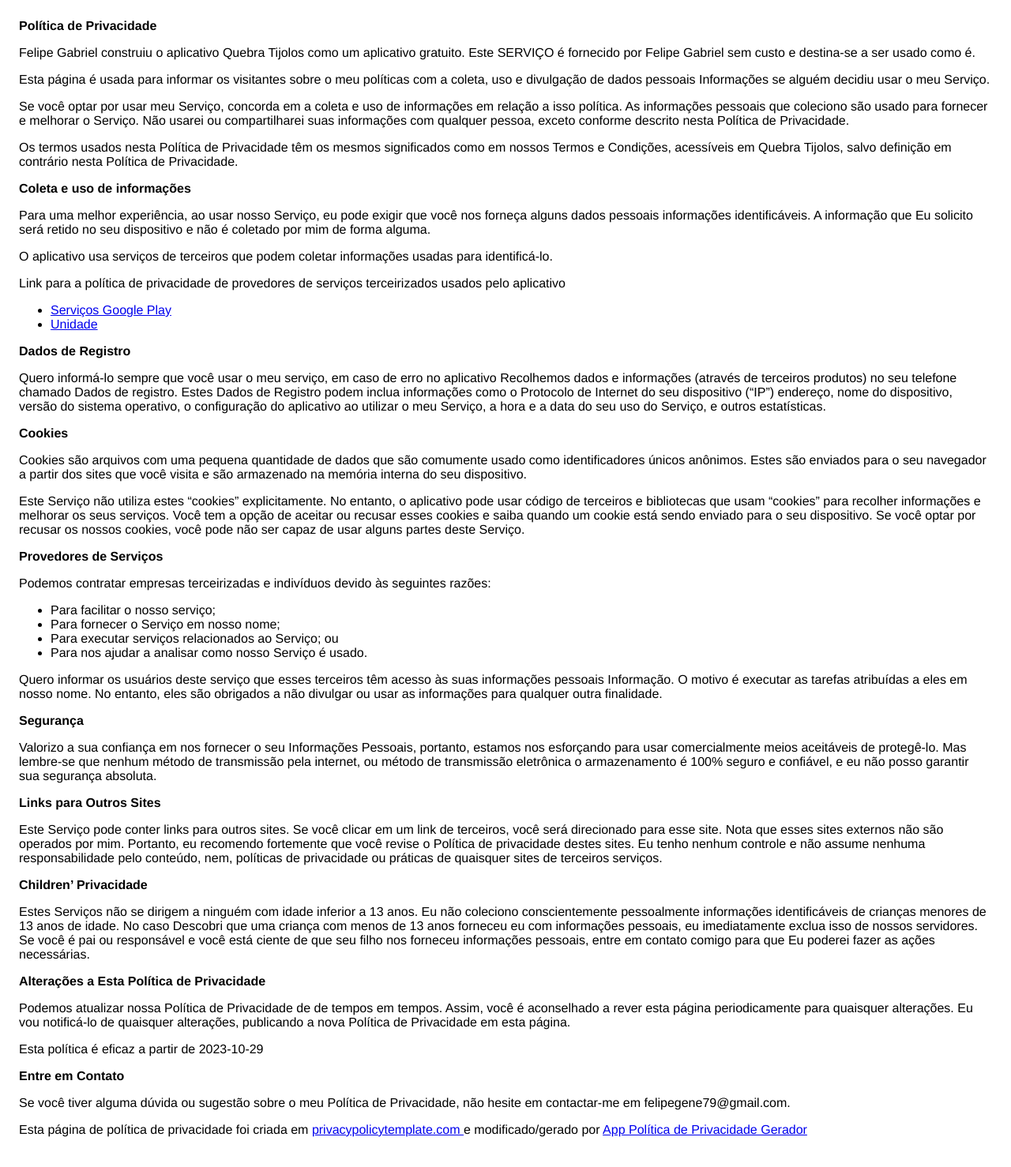
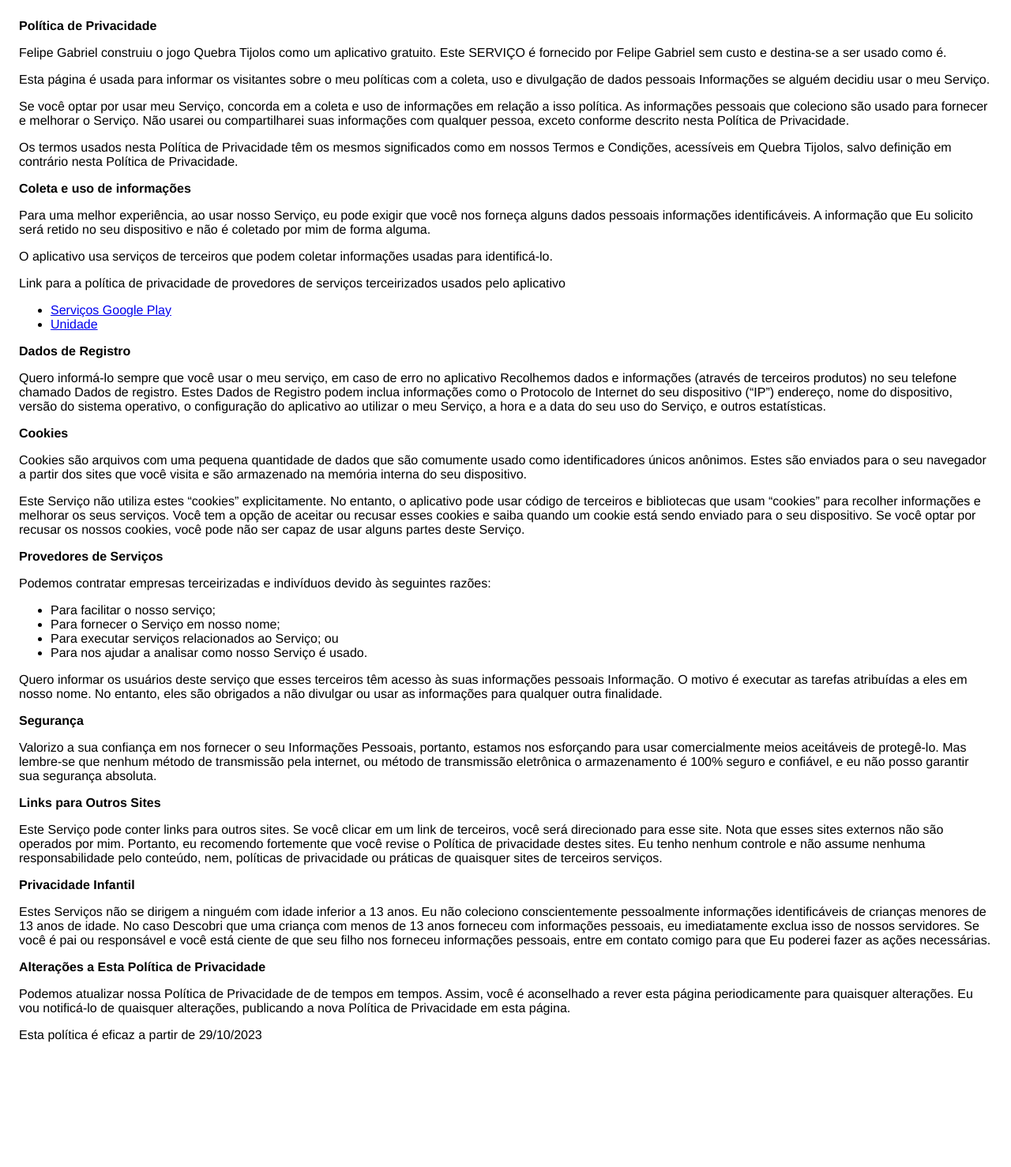
Before and after one commit to Proter03/proter03.github.io, a plain HTML site: page index.html in a window 1280 px wide. Shown: the whole page at 79% size. After the commit the page ends 1360 px from the top, so only its background shows below. Drawn offline with Linux system fonts and the light colour scheme.

Commit message:
Update index.html

```diff
--- a/index.html
+++ b/index.html
@@ -1,43 +1,116 @@
 <!DOCTYPE html>
-    <html>
+<html lang="pt-br">
+
 <head>
     <meta charset='utf-8'>
     <meta name='viewport' content='width=device-width'>
-      <title><font style="vertical-align: inherit;"><font style="vertical-align: inherit;">Política de Privacidade</font></font></title>
-      <style> body { font-family: 'Helvetica Neue', Helvetica, Arial, sans-serif; padding:1em; } </style>
+    <title>Política de Privacidade</title>
+    <style>
+        body {
+            font-family: 'Helvetica Neue', Helvetica, Arial, sans-serif;
+            padding: 1em;
+        }
+    </style>
 </head>
+
 <body>
-    <strong><font style="vertical-align: inherit;"><font style="vertical-align: inherit;">Política de Privacidade</font></font></strong> <p><font style="vertical-align: inherit;"><font style="vertical-align: inherit;">
-                  Felipe Gabriel construiu o aplicativo Quebra Tijolos como
+    <strong>
+        <font style="vertical-align: inherit;">
+            <font style="vertical-align: inherit;">Política de Privacidade</font>
+        </font>
+    </strong>
+    <p>
+        <font style="vertical-align: inherit;">
+            <font style="vertical-align: inherit;">
+                Felipe Gabriel construiu o jogo Quebra Tijolos como
                 um aplicativo gratuito. Este SERVIÇO é fornecido por
                 Felipe Gabriel sem custo e destina-se a ser usado como
                 é.
-                </font></font></p> <p><font style="vertical-align: inherit;"><font style="vertical-align: inherit;">
+            </font>
+        </font>
+    </p>
+    <p>
+        <font style="vertical-align: inherit;">
+            <font style="vertical-align: inherit;">
                 Esta página é usada para informar os visitantes sobre o meu
                 políticas com a coleta, uso e divulgação de dados pessoais
                 Informações se alguém decidiu usar o meu Serviço.
-                </font></font></p> <p><font style="vertical-align: inherit;"><font style="vertical-align: inherit;">
+            </font>
+        </font>
+    </p>
+    <p>
+        <font style="vertical-align: inherit;">
+            <font style="vertical-align: inherit;">
                 Se você optar por usar meu Serviço, concorda em
                 a coleta e uso de informações em relação a isso
                 política. As informações pessoais que coleciono são
                 usado para fornecer e melhorar o Serviço. Não usarei ou compartilharei suas informações com
                 qualquer pessoa, exceto conforme descrito nesta Política de Privacidade.
-                </font></font></p> <p><font style="vertical-align: inherit;"><font style="vertical-align: inherit;">
+            </font>
+        </font>
+    </p>
+    <p>
+        <font style="vertical-align: inherit;">
+            <font style="vertical-align: inherit;">
                 Os termos usados nesta Política de Privacidade têm os mesmos significados
                 como em nossos Termos e Condições, acessíveis em
                 Quebra Tijolos, salvo definição em contrário nesta Política de Privacidade.
-                </font></font></p> <p><strong><font style="vertical-align: inherit;"><font style="vertical-align: inherit;">Coleta e uso de informações</font></font></strong></p> <p><font style="vertical-align: inherit;"><font style="vertical-align: inherit;">
+            </font>
+        </font>
+    </p>
+    <p><strong>
+            <font style="vertical-align: inherit;">
+                <font style="vertical-align: inherit;">Coleta e uso de informações</font>
+            </font>
+        </strong></p>
+    <p>
+        <font style="vertical-align: inherit;">
+            <font style="vertical-align: inherit;">
                 Para uma melhor experiência, ao usar nosso Serviço, eu
                 pode exigir que você nos forneça alguns dados pessoais
                 informações identificáveis. A informação que
                 Eu solicito será retido no seu dispositivo e não é coletado por mim de forma alguma.
-                </font></font></p> <div><p><font style="vertical-align: inherit;"><font style="vertical-align: inherit;">
+            </font>
+        </font>
+    </p>
+    <div>
+        <p>
+            <font style="vertical-align: inherit;">
+                <font style="vertical-align: inherit;">
                     O aplicativo usa serviços de terceiros que podem coletar
                     informações usadas para identificá-lo.
-                  </font></font></p> <p><font style="vertical-align: inherit;"><font style="vertical-align: inherit;">
+                </font>
+            </font>
+        </p>
+        <p>
+            <font style="vertical-align: inherit;">
+                <font style="vertical-align: inherit;">
                     Link para a política de privacidade de provedores de serviços terceirizados usados
                     pelo aplicativo
-                  </font></font></p> <ul><li><a href="https://www.google.com/policies/privacy/" target="_blank" rel="noopener noreferrer"><font style="vertical-align: inherit;"><font style="vertical-align: inherit;">Serviços Google Play</font></font></a></li><!----><!----><!----><!----><!----><!----><!----><!----><!----><!----><li><a href="https://unity3d.com/legal/privacy-policy" target="_blank" rel="noopener noreferrer"><font style="vertical-align: inherit;"><font style="vertical-align: inherit;">Unidade</font></font></a></li><!----><!----><!----><!----><!----><!----><!----><!----><!----><!----><!----><!----><!----><!----><!----><!----><!----></ul></div> <p><strong><font style="vertical-align: inherit;"><font style="vertical-align: inherit;">Dados de Registro</font></font></strong></p> <p><font style="vertical-align: inherit;"><font style="vertical-align: inherit;">
+                </font>
+            </font>
+        </p>
+        <ul>
+            <li><a href="https://www.google.com/policies/privacy/" target="_blank" rel="noopener noreferrer">
+                    <font style="vertical-align: inherit;">
+                        <font style="vertical-align: inherit;">Serviços Google Play</font>
+                    </font>
+                </a></li>
+            <li><a href="https://unity3d.com/legal/privacy-policy" target="_blank" rel="noopener noreferrer">
+                    <font style="vertical-align: inherit;">
+                        <font style="vertical-align: inherit;">Unidade</font>
+                    </font>
+                </a></li>
+        </ul>
+    </div>
+    <p><strong>
+            <font style="vertical-align: inherit;">
+                <font style="vertical-align: inherit;">Dados de Registro</font>
+            </font>
+        </strong></p>
+    <p>
+        <font style="vertical-align: inherit;">
+            <font style="vertical-align: inherit;">
                 Quero informá-lo sempre que você
                 usar o meu serviço, em caso de erro no aplicativo
                 Recolhemos dados e informações (através de terceiros
@@ -47,12 +120,27 @@
                 configuração do aplicativo ao utilizar o meu Serviço,
                 a hora e a data do seu uso do Serviço, e outros
                 estatísticas.
-                </font></font></p> <p><strong><font style="vertical-align: inherit;"><font style="vertical-align: inherit;">Cookies</font></font></strong></p> <p><font style="vertical-align: inherit;"><font style="vertical-align: inherit;">
+            </font>
+        </font>
+    </p>
+    <p><strong>
+            <font style="vertical-align: inherit;">
+                <font style="vertical-align: inherit;">Cookies</font>
+            </font>
+        </strong></p>
+    <p>
+        <font style="vertical-align: inherit;">
+            <font style="vertical-align: inherit;">
                 Cookies são arquivos com uma pequena quantidade de dados que são
                 comumente usado como identificadores únicos anônimos. Estes são enviados
                 para o seu navegador a partir dos sites que você visita e são
                 armazenado na memória interna do seu dispositivo.
-                </font></font></p> <p><font style="vertical-align: inherit;"><font style="vertical-align: inherit;">
+            </font>
+        </font>
+    </p>
+    <p>
+        <font style="vertical-align: inherit;">
+            <font style="vertical-align: inherit;">
                 Este Serviço não utiliza estes “cookies” explicitamente. No entanto,
                 o aplicativo pode usar código de terceiros e bibliotecas que usam
                 “cookies” para recolher informações e melhorar os seus serviços.
@@ -60,23 +148,80 @@
                 e saiba quando um cookie está sendo enviado para o seu dispositivo. Se você
                 optar por recusar os nossos cookies, você pode não ser capaz de usar alguns
                 partes deste Serviço.
-                </font></font></p> <p><strong><font style="vertical-align: inherit;"><font style="vertical-align: inherit;">Provedores de Serviços</font></font></strong></p> <p><font style="vertical-align: inherit;"><font style="vertical-align: inherit;">
+            </font>
+        </font>
+    </p>
+    <p><strong>
+            <font style="vertical-align: inherit;">
+                <font style="vertical-align: inherit;">Provedores de Serviços</font>
+            </font>
+        </strong></p>
+    <p>
+        <font style="vertical-align: inherit;">
+            <font style="vertical-align: inherit;">
                 Podemos contratar empresas terceirizadas e
                 indivíduos devido às seguintes razões:
-                </font></font></p> <ul><li><font style="vertical-align: inherit;"><font style="vertical-align: inherit;">Para facilitar o nosso serviço;</font></font></li> <li><font style="vertical-align: inherit;"><font style="vertical-align: inherit;">Para fornecer o Serviço em nosso nome;</font></font></li> <li><font style="vertical-align: inherit;"><font style="vertical-align: inherit;">Para executar serviços relacionados ao Serviço; ou</font></font></li> <li><font style="vertical-align: inherit;"><font style="vertical-align: inherit;">Para nos ajudar a analisar como nosso Serviço é usado.</font></font></li></ul> <p><font style="vertical-align: inherit;"><font style="vertical-align: inherit;">
+            </font>
+        </font>
+    </p>
+    <ul>
+        <li>
+            <font style="vertical-align: inherit;">
+                <font style="vertical-align: inherit;">Para facilitar o nosso serviço;</font>
+            </font>
+        </li>
+        <li>
+            <font style="vertical-align: inherit;">
+                <font style="vertical-align: inherit;">Para fornecer o Serviço em nosso nome;</font>
+            </font>
+        </li>
+        <li>
+            <font style="vertical-align: inherit;">
+                <font style="vertical-align: inherit;">Para executar serviços relacionados ao Serviço; ou</font>
+            </font>
+        </li>
+        <li>
+            <font style="vertical-align: inherit;">
+                <font style="vertical-align: inherit;">Para nos ajudar a analisar como nosso Serviço é usado.</font>
+            </font>
+        </li>
+    </ul>
+    <p>
+        <font style="vertical-align: inherit;">
+            <font style="vertical-align: inherit;">
                 Quero informar os usuários deste serviço
                 que esses terceiros têm acesso às suas informações pessoais
                 Informação. O motivo é executar as tarefas atribuídas a
                 eles em nosso nome. No entanto, eles são obrigados a não
                 divulgar ou usar as informações para qualquer outra finalidade.
-                </font></font></p> <p><strong><font style="vertical-align: inherit;"><font style="vertical-align: inherit;">Segurança</font></font></strong></p> <p><font style="vertical-align: inherit;"><font style="vertical-align: inherit;">
+            </font>
+        </font>
+    </p>
+    <p><strong>
+            <font style="vertical-align: inherit;">
+                <font style="vertical-align: inherit;">Segurança</font>
+            </font>
+        </strong></p>
+    <p>
+        <font style="vertical-align: inherit;">
+            <font style="vertical-align: inherit;">
                 Valorizo a sua confiança em nos fornecer o seu
                 Informações Pessoais, portanto, estamos nos esforçando para usar comercialmente
                 meios aceitáveis de protegê-lo. Mas lembre-se que nenhum método
                 de transmissão pela internet, ou método de transmissão eletrônica
                 o armazenamento é 100% seguro e confiável, e eu não posso
                 garantir sua segurança absoluta.
-                </font></font></p> <p><strong><font style="vertical-align: inherit;"><font style="vertical-align: inherit;">Links para Outros Sites</font></font></strong></p> <p><font style="vertical-align: inherit;"><font style="vertical-align: inherit;">
+            </font>
+        </font>
+    </p>
+    <p><strong>
+            <font style="vertical-align: inherit;">
+                <font style="vertical-align: inherit;">Links para Outros Sites</font>
+            </font>
+        </strong></p>
+    <p>
+        <font style="vertical-align: inherit;">
+            <font style="vertical-align: inherit;">
                 Este Serviço pode conter links para outros sites. Se você clicar em
                 um link de terceiros, você será direcionado para esse site. Nota
                 que esses sites externos não são operados por mim.
@@ -85,25 +230,52 @@
                 nenhum controle e não assume nenhuma responsabilidade pelo conteúdo, nem,
                 políticas de privacidade ou práticas de quaisquer sites de terceiros
                 serviços.
-                </font></font></p> <p><strong><font style="vertical-align: inherit;"><font style="vertical-align: inherit;">Children’ Privacidade</font></font></strong></p> <div><p><font style="vertical-align: inherit;"><font style="vertical-align: inherit;">
+            </font>
+        </font>
+    </p>
+    <p><strong>
+            <font style="vertical-align: inherit;">
+                <font style="vertical-align: inherit;">Privacidade Infantil</font>
+            </font>
+        </strong></p>
+    <div>
+        <p>
+            <font style="vertical-align: inherit;">
+                <font style="vertical-align: inherit;">
                     Estes Serviços não se dirigem a ninguém com idade inferior a 13 anos.
                     Eu não coleciono conscientemente pessoalmente
                     informações identificáveis de crianças menores de 13 anos de idade. No caso
                     Descobri que uma criança com menos de 13 anos forneceu
-                    eu com informações pessoais, eu imediatamente
+                    com informações pessoais, eu imediatamente
                     exclua isso de nossos servidores. Se você é pai ou responsável
                     e você está ciente de que seu filho nos forneceu
                     informações pessoais, entre em contato comigo para que
                     Eu poderei fazer as ações necessárias.
-                  </font></font></p></div> <!----> <p><strong><font style="vertical-align: inherit;"><font style="vertical-align: inherit;">Alterações a Esta Política de Privacidade</font></font></strong></p> <p><font style="vertical-align: inherit;"><font style="vertical-align: inherit;">
+                </font>
+            </font>
+        </p>
+    </div>
+    <p><strong>
+            <font style="vertical-align: inherit;">
+                <font style="vertical-align: inherit;">Alterações a Esta Política de Privacidade</font>
+            </font>
+        </strong></p>
+    <p>
+        <font style="vertical-align: inherit;">
+            <font style="vertical-align: inherit;">
                 Podemos atualizar nossa Política de Privacidade de
                 de tempos em tempos. Assim, você é aconselhado a rever esta página
                 periodicamente para quaisquer alterações. Eu vou
                 notificá-lo de quaisquer alterações, publicando a nova Política de Privacidade em
                 esta página.
-                </font></font></p> <p><font style="vertical-align: inherit;"><font style="vertical-align: inherit;">Esta política é eficaz a partir de 2023-10-29</font></font></p> <p><strong><font style="vertical-align: inherit;"><font style="vertical-align: inherit;">Entre em Contato</font></font></strong></p> <p><font style="vertical-align: inherit;"><font style="vertical-align: inherit;">
-                  Se você tiver alguma dúvida ou sugestão sobre o meu
-                  Política de Privacidade, não hesite em contactar-me em felipegene79@gmail.com.
-                </font></font></p> <p><font style="vertical-align: inherit;"><font style="vertical-align: inherit;">Esta página de política de privacidade foi criada em </font></font><a href="https://privacypolicytemplate.net" target="_blank" rel="noopener noreferrer"><font style="vertical-align: inherit;"><font style="vertical-align: inherit;">privacypolicytemplate.com </font></font></a><font style="vertical-align: inherit;"><font style="vertical-align: inherit;">e modificado/gerado por </font></font><a href="https://app-privacy-policy-generator.nisrulz.com/" target="_blank" rel="noopener noreferrer"><font style="vertical-align: inherit;"><font style="vertical-align: inherit;">App Política de Privacidade Gerador</font></font></a></p>
+            </font>
+        </font>
+    </p>
+    <p>
+        <font style="vertical-align: inherit;">
+            <font style="vertical-align: inherit;">Esta política é eficaz a partir de 29/10/2023</font>
+        </font>
+    </p>
 </body>
+
 </html>
```
Lines whose indentation alone changed are shown as unchanged.
